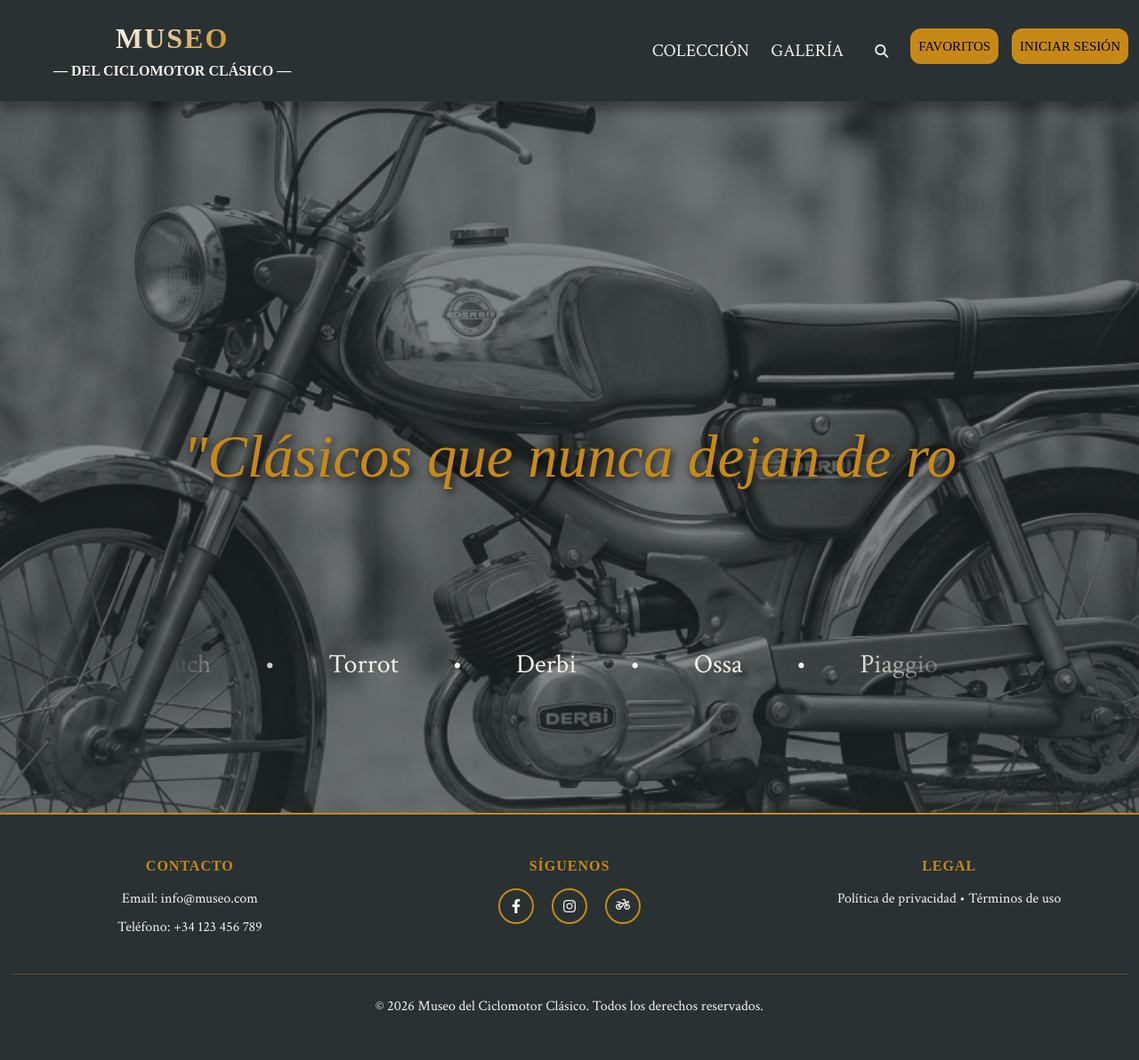
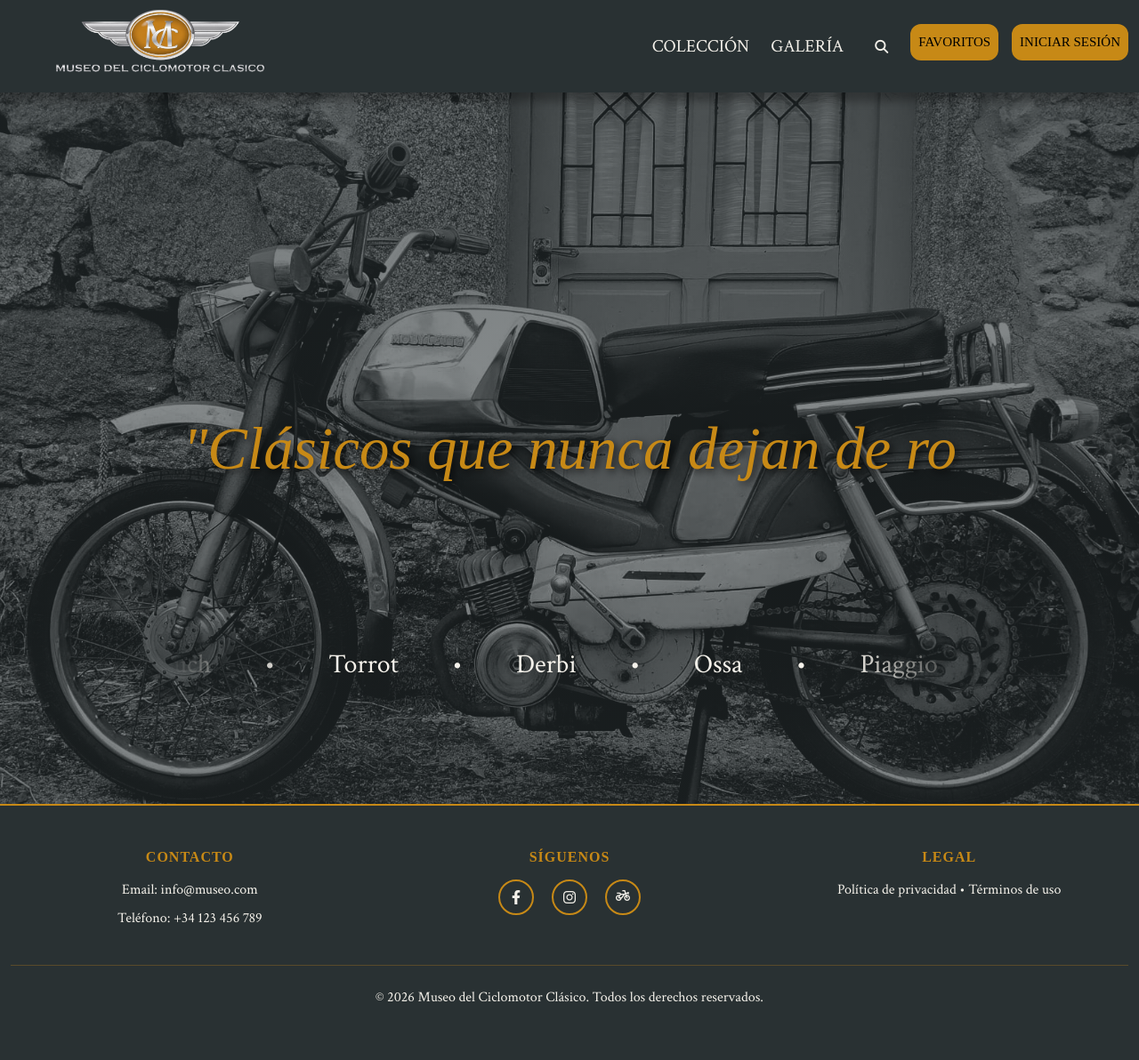
Before and after one commit to celiatrillo3/Proyecto, a PHP site: page / in a window 1280 px wide. Shown: the whole page at 89% size. After the commit the page ends 1127 px from the top, so only its background shows below. Run offline with PHP 8.4, Linux system fonts and the light colour scheme; some libraries are stand-ins or nearby versions.

Commit message:
25-05-26

```diff
--- a/añadirMoto.php
+++ b/añadirMoto.php
@@ -95,8 +95,9 @@ if ($_SERVER['REQUEST_METHOD'] === 'POST') {
         $sentencia = "SELECT id_marca FROM marca WHERE nombre = '" . $_POST['marca'] . "';";
         $resultado = $db->query($sentencia);
 
-        if ($resultado->num_rows == 0) {
-            $sentencia = "SELECT id_pais FROM pais WHERE nombre = '" . $_POST['pais'] . "';";
+
+        if ($resultado->num_rows <= 0) {
+            $sentencia = "SELECT id_pais FROM pais WHERE nombre_pais = '" . $_POST['paises'] . "';";
             $resultado = $db->query($sentencia);
 
             while ($id = $resultado->fetch_assoc()) {
--- a/coleccion.php
+++ b/coleccion.php
@@ -52,7 +52,8 @@ if (isset($listaResultadoBuscador)) {
                     JOIN moto m ON i.moto_id = m.id_moto
                     JOIN marca ma ON m.marca_id = ma.id_marca
                     JOIN pais p ON ma.pais_id = p.id_pais
-                    WHERE i.ruta_imagen LIKE '%1.JPG';";
+                    WHERE i.ruta_imagen LIKE '%1.JPG'
+                    ORDER BY id_moto DESC";
     $resultado = $db->query($sentencia);
 
     while ($moto = $resultado->fetch_assoc()) {
--- a/estilos/estilos.css
+++ b/estilos/estilos.css
@@ -32,7 +32,7 @@
 /* BODY */
 /* Fondo de la moto */
 #pagina {
-    background-image: url(../img/moto2bg.png);
+    background-image: url(../img/motobg2.jpg);
     background-repeat: no-repeat;
     background-size: cover;
     background-position: center;
--- a/index.php
+++ b/index.php
@@ -16,7 +16,7 @@
     <link rel="stylesheet"
         href="https://cdn-uicons.flaticon.com/uicons-regular-straight/css/uicons-regular-straight.css">
     <link rel="stylesheet" href="estilos/estilos.css">
-    <link rel="icon" type="image/x-icon" href="img/favicon4.png">
+    <link rel="icon" type="image/x-icon" href="img/favicon.png">
 </head>
 
 <body>
@@ -27,8 +27,9 @@
                     <div class="container-fluid">
                         <div id="titulo">
                             <a href="index.php" class="ms-5 mb-2 d-flex flex-column p-0">
-                                <h1 class="mt-3 align-self-center fw-bold h2">MUSEO</h1>
-                                <h4 class="mt-0 align-self-center fw-bold h6">— DEL CICLOMOTOR CLÁSICO —</h4>
+                                <!-- <h1 class="mt-3 align-self-center fw-bold h2">MUSEO</h1>
+                                <h4 class="mt-0 align-self-center fw-bold h6">— DEL CICLOMOTOR CLÁSICO —</h4> -->
+                                <img src="img/logomc.png" alt="" style="width: 30vh; height:auto;">
                             </a>
                         </div>
 
```
Also changed, not shown: js/coleccion2.js (+9 -0 lines), img/favicon.png (added), img/favicon2_0.png (added), img/logomc.png (added), img/motobg.jpg (added), img/motobg2.jpg (added), img/motobg3.jpg (added), imgs_motos/torrot_tibur_n/1.jpg (added), 1 other file.
